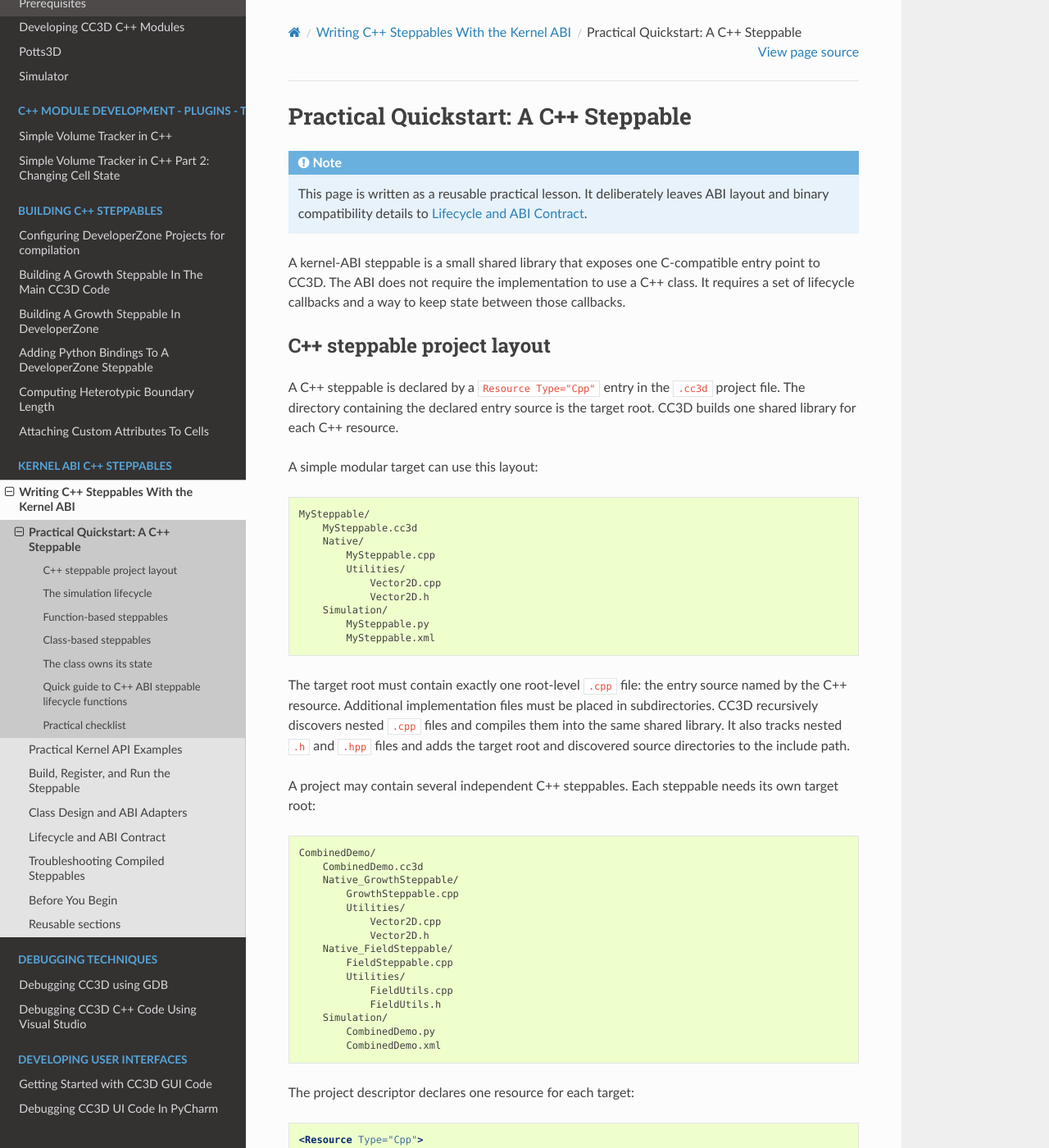
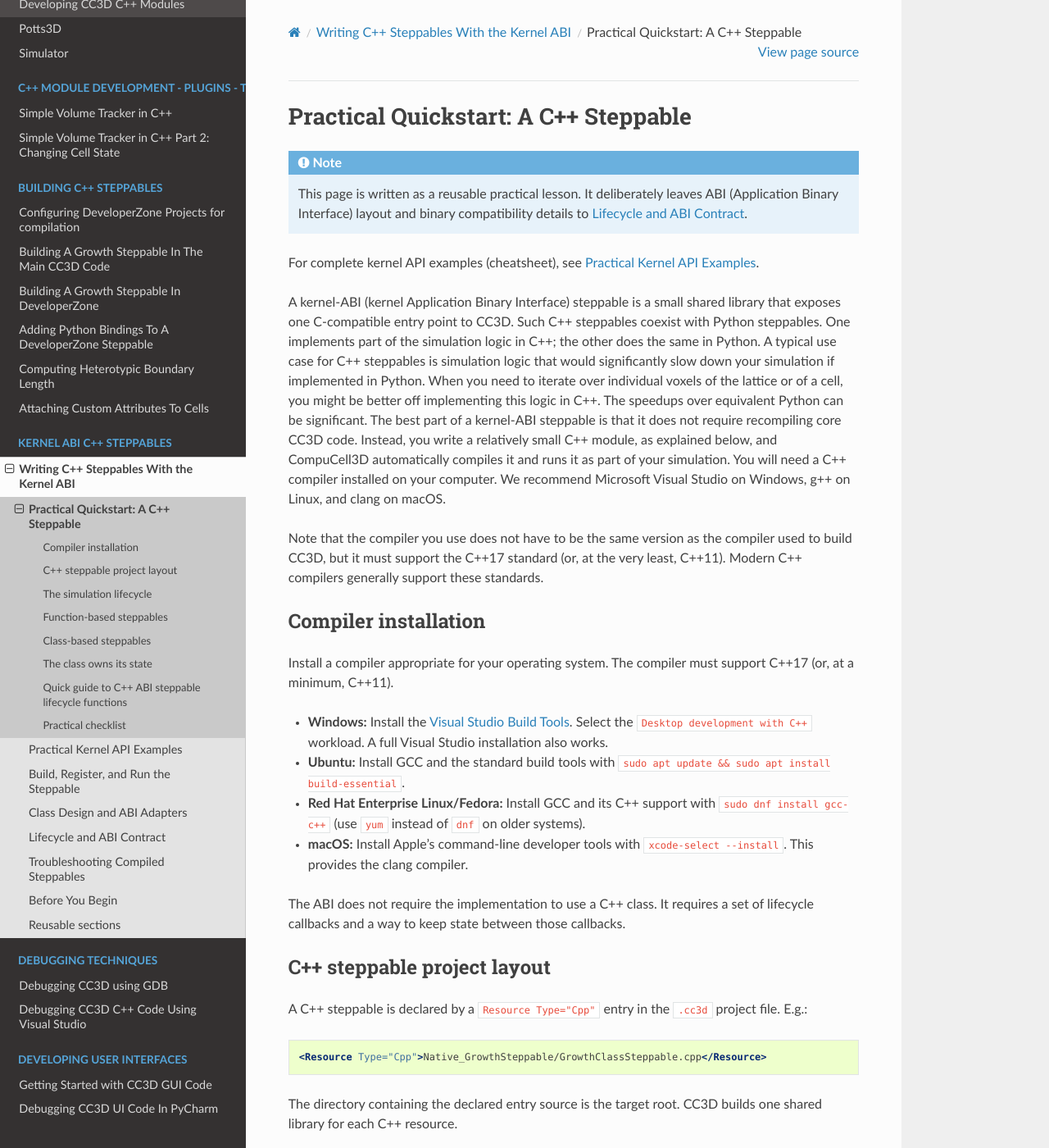
Before and after one commit to CompuCell3D/CompuCell3DDevelopersManual, a Sphinx documentation site: the page built from docs/cpp_kernel_abi_steppables/quickstart.rst, in a window 1280 px wide and 1400 px high. Shown: the whole window at 82% size. Built offline with Sphinx 7.4.7 and the Read the Docs theme 3.1.0, drawn with Linux system fonts in a browser that asks for light colours; some of the changed text lies outside the part shown.

Commit message:
updated quickstart

```diff
--- a/docs/cpp_kernel_abi_steppables/quickstart.rst
+++ b/docs/cpp_kernel_abi_steppables/quickstart.rst
@@ -4,12 +4,44 @@
 .. note::
 
    This page is written as a reusable practical lesson. It deliberately
-   leaves ABI layout and binary compatibility details to
+   leaves ABI (Application Binary Interface) layout and binary compatibility details to
    :doc:`lifecycle_and_abi`.
 
-A kernel-ABI steppable is a small shared library that exposes one
-C-compatible entry point to CC3D. The ABI does not require the implementation
-to use a C++ class. It requires a set of lifecycle callbacks and a way to keep
+For complete kernel API examples (cheatsheet), see :doc:`kernel_api_examples`.
+
+
+A kernel-ABI (kernel Application Binary Interface) steppable is a small shared library that exposes one
+C-compatible entry point to CC3D. Such C++ steppables coexist with Python steppables.
+One implements part of the simulation logic in C++; the other does the same in Python.
+A typical use case for C++ steppables is simulation logic that would significantly slow down your
+simulation if implemented in Python. When you need to iterate over individual voxels of the lattice or
+of a cell, you might be better off implementing this logic in C++. The speedups over equivalent Python
+can be significant. The best part of a kernel-ABI steppable is that it does not require recompiling core
+CC3D code. Instead, you write a relatively small C++ module, as explained below, and CompuCell3D
+automatically compiles it and runs it as part of your simulation. You will need a C++ compiler installed
+on your computer. We recommend Microsoft Visual Studio on Windows, g++ on Linux, and clang on macOS.
+
+Note that the compiler you use does not have to be the same version as the compiler used to build CC3D,
+but it must support the C++17 standard (or, at the very least, C++11). Modern C++ compilers generally
+support these standards.
+
+Compiler installation
+----------------------
+
+Install a compiler appropriate for your operating system. The compiler must support C++17 (or, at a
+minimum, C++11).
+
+* **Windows:** Install the `Visual Studio Build Tools <https://visualstudio.microsoft.com/downloads/>`_.
+  Select the ``Desktop development with C++`` workload. A full Visual Studio installation also works.
+* **Ubuntu:** Install GCC and the standard build tools with ``sudo apt update && sudo apt install
+  build-essential``.
+* **Red Hat Enterprise Linux/Fedora:** Install GCC and its C++ support with ``sudo dnf install gcc-c++``
+  (use ``yum`` instead of ``dnf`` on older systems).
+* **macOS:** Install Apple’s command-line developer tools with ``xcode-select --install``. This provides
+  the clang compiler.
+
+
+The ABI does not require the implementation to use a C++ class. It requires a set of lifecycle callbacks and a way to keep
 state between those callbacks.
 
 
@@ -17,7 +49,13 @@
 ----------------------------
 
 A C++ steppable is declared by a ``Resource Type="Cpp"`` entry in the
-``.cc3d`` project file. The directory containing the declared entry source is
+``.cc3d`` project file. E.g.:
+
+.. code-block:: xml
+
+   <Resource Type="Cpp">Native_GrowthSteppable/GrowthClassSteppable.cpp</Resource>
+
+The directory containing the declared entry source is
 the target root. CC3D builds one shared library for each C++ resource.
 
 A simple modular target can use this layout:
@@ -36,7 +74,7 @@
            MySteppable.xml
 
 The target root must contain exactly one root-level ``.cpp`` file: the entry
-source named by the C++ resource. Additional implementation files must be
+source named by the C++ resource. IN the above example this is ``MySteppable.cpp``. Additional implementation files must be
 placed in subdirectories. CC3D recursively discovers nested ``.cpp`` files and
 compiles them into the same shared library. It also tracks nested ``.h`` and
 ``.hpp`` files and adds the target root and discovered source directories to
@@ -93,8 +131,8 @@
                GrowthSteppable.lib
                GrowthSteppable.pdb
 
-The runtime shared library remains beside the entry source so existing Python
-registration paths continue to work. Metadata and compiler-generated files
+The runtime shared library remains beside the entry source - see how  ``GrowthSteppable.cpp`` and ``GrowthSteppable.dll``
+are placed directly under ``Native_GrowthSteppable``. Metadata and compiler-generated files
 are stored below ``.cc3d-build/<library-name>``. CC3D creates this directory
 automatically; users should not edit its contents. Player's Clean action and
 the command-line cleanup options remove generated libraries, metadata, and
@@ -104,7 +142,8 @@
 The simulation lifecycle
 ------------------------
 
-The life-cycle of each such steppable in CC3D is as follows. It applies to built-in steppables, PPython steppables and the newly introduced C++ ABI Steppables:
+The life-cycle of each such steppable in CC3D is as follows. It applies to built-in steppables, Python steppables and
+the newly introduced C++ ABI Steppables:
 
 .. code-block:: text
 
@@ -217,7 +256,7 @@
 is how a function-based steppable retains counters, handles, configuration, or
 other values from one callback to the next. The complete function-based
 pattern is demonstrated by ``CompiledSteppableABIFields`` and its
-``FieldDrivenGrowthSteppable.cpp`` source file.
+``FieldDrivenGrowthSteppable.cpp`` source file - see ``Demos/SteppablesDemosCompiled`` folder.
 
 The callback table and exported entry point are the same for both
 function-based and class-based implementations:
```
